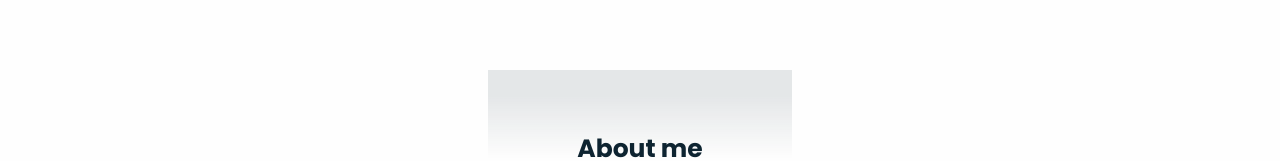
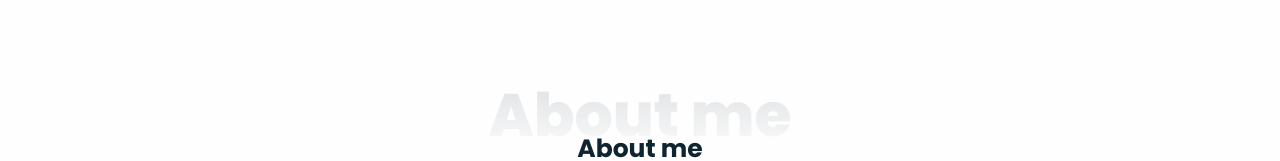
Before and after one commit to Bakhrom89567/React-Portfolio, a React (Vite) app: page / in a window 1280 px wide. Shown: the part 790-951 px from the top of the page. Built offline with nearby package versions, Linux system fonts and the light colour scheme.

Commit message:
update section title styles

```diff
--- a/src/components/sectionTitle/SectionTitle.css
+++ b/src/components/sectionTitle/SectionTitle.css
@@ -16,7 +16,7 @@
     font-weight: 800;
     margin-bottom: 20px;
     background: linear-gradient(to top, transparent 0%, var(--first-color) 70%);
-    /* -webkit-background-clip: text; */
+    -webkit-background-clip: text;
     -webkit-text-fill-color: transparent;
     opacity: .1;
 }
```
